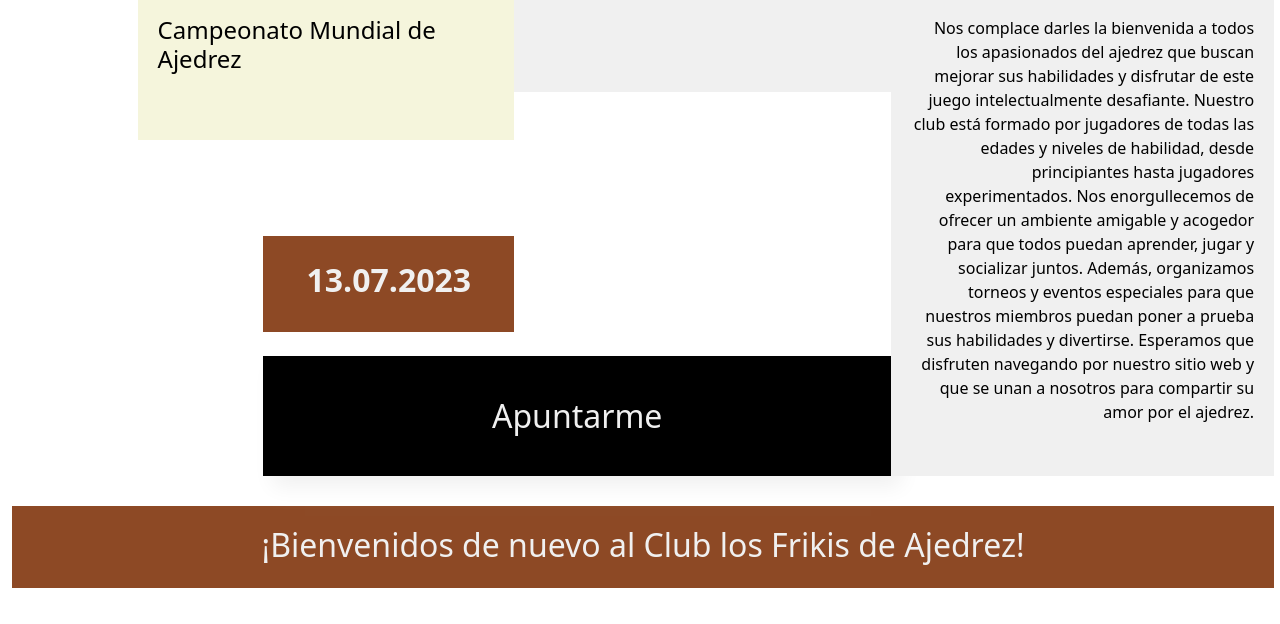
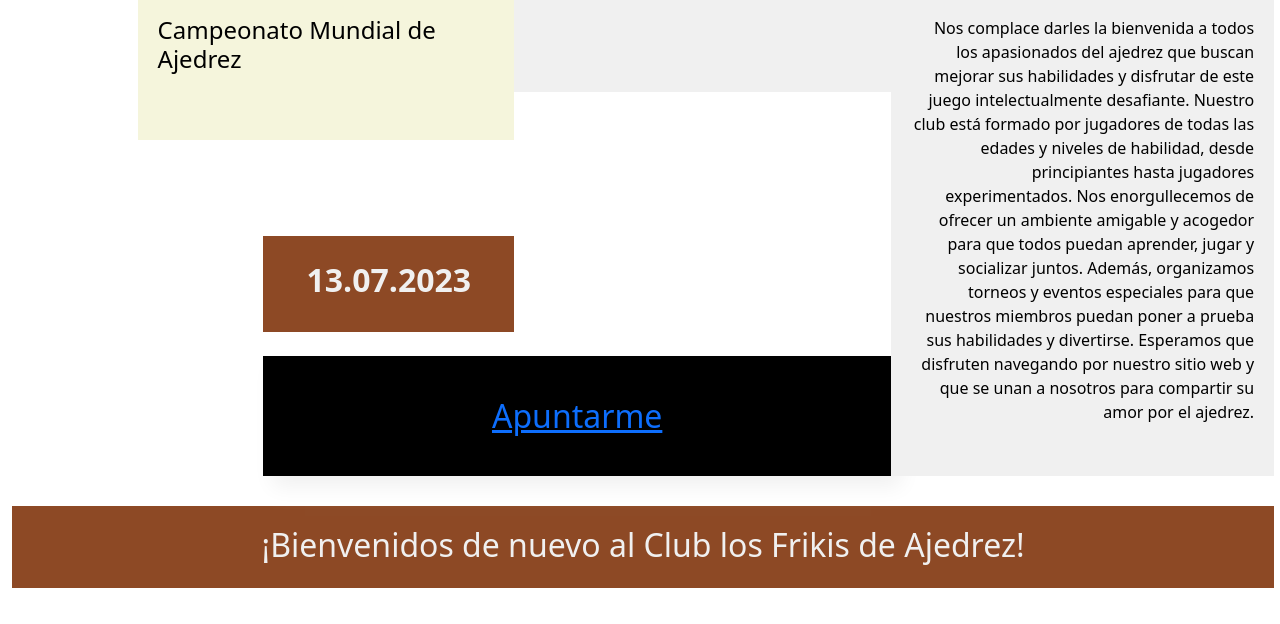
Before and after one commit to nmoncada93/herraminetas2-pec-2, a website built with Parcel: page src/index.html in a window 1280 px wide. Shown: the part 800-1424 px from the top of the page. Built offline with nearby package versions, Linux system fonts and the light colour scheme; files whose address does not match are found by name.

Commit message:
Corrección link boton

```diff
--- a/src/index.html
+++ b/src/index.html
@@ -45,7 +45,7 @@
         Ajedrez!</h4>
       <h5 class="layout-grid__item item6">Campeonato Mundial de Ajedrez</h5>
       <p class="layout-grid__item item7">13.07.2023</p>
-      <button class="layout-grid__item item8" type="button">Apuntarme</button>
+      <button class="layout-grid__item item8" type="button"><a href="contacto.html">Apuntarme</a></button>
     </div>
   </main>
   <include src="./views/footer.html"></include>
```
